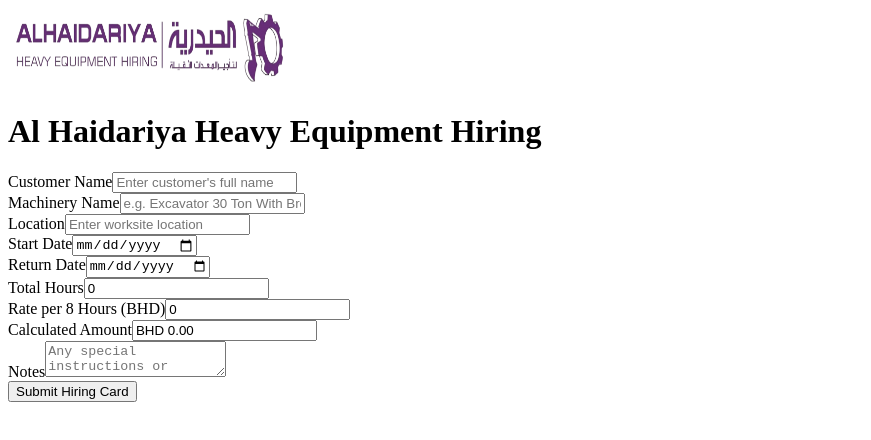
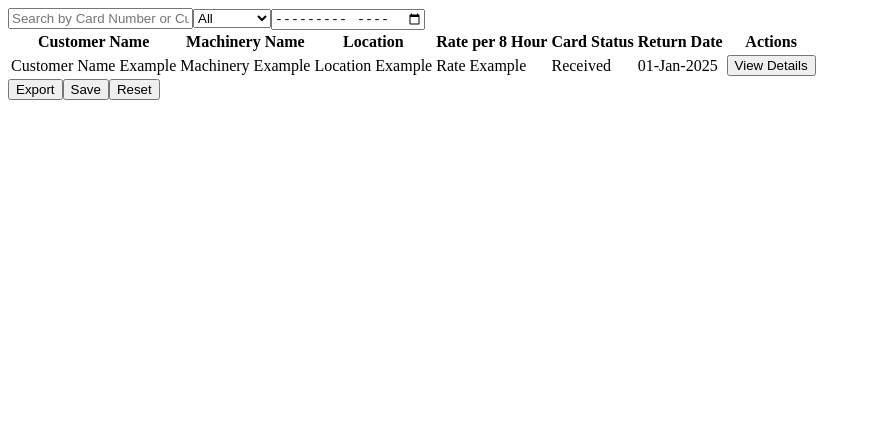
Before and after one commit to Mohamed-Hiring/Last, a Next.js app: page / in a window 1280 px wide. Shown: the top 440 px of the page, without its empty margins (0-871 px from the left). Built offline with nearby package versions, Linux system fonts and the light colour scheme.

Commit message:
Update layout.tsx

```diff
--- a/app/layout.tsx
+++ b/app/layout.tsx
@@ -1,18 +1,89 @@
-import { ReactNode } from "react";
+import React, { useState } from "react";
 
-export const metadata = {
-  title: "Al Haidariya Hiring",
-  description: "Hiring Card Management",
-};
+export default function HiringCardSystem() {
+  const [search, setSearch] = useState("");
+  const [selectedFilter, setSelectedFilter] = useState("All");
+  const [showColumns, setShowColumns] = useState({
+    customerName: true,
+    machineryName: true,
+    location: true,
+    rate: true,
+    status: true,
+    returnDate: true,
+  });
 
-export default function RootLayout({ children }: { children: ReactNode }) {
+  const handleSearchChange = (e: React.ChangeEvent<HTMLInputElement>) => {
+    setSearch(e.target.value);
+  };
+
+  const handleFilterChange = (e: React.ChangeEvent<HTMLSelectElement>) => {
+    setSelectedFilter(e.target.value);
+  };
+
+  const handleColumnToggle = (column: string) => {
+    setShowColumns((prev) => ({
+      ...prev,
+      [column]: !prev[column],
+    }));
+  };
+
   return (
-    <html lang="en">
-      <head>
-        <meta charSet="UTF-8" />
-        <meta name="viewport" content="width=device-width, initial-scale=1" />
-      </head>
-      <body>{children}</body>
-    </html>
+    <div className="container">
+      <div className="header">
+        <input
+          type="text"
+          placeholder="Search by Card Number or Customer Name"
+          value={search}
+          onChange={handleSearchChange}
+        />
+        <select onChange={handleFilterChange}>
+          <option value="All">All</option>
+          <option value="Received">Received</option>
+          <option value="Cancel">Cancel</option>
+          <option value="Running">Running</option>
+        </select>
+        {/* Add option to select month for filtering */}
+        <input type="month" placeholder="Select Month" />
+      </div>
+
+      <div className="table">
+        <table>
+          <thead>
+            <tr>
+              {showColumns.customerName && <th>Customer Name</th>}
+              {showColumns.machineryName && <th>Machinery Name</th>}
+              {showColumns.location && <th>Location</th>}
+              {showColumns.rate && <th>Rate per 8 Hour</th>}
+              {showColumns.status && <th>Card Status</th>}
+              {showColumns.returnDate && <th>Return Date</th>}
+              <th>Actions</th>
+            </tr>
+          </thead>
+          <tbody>
+            {/* Mock data loop here */}
+            {/* This will be your dynamic list */}
+            <tr>
+              {showColumns.customerName && <td>Customer Name Example</td>}
+              {showColumns.machineryName && <td>Machinery Example</td>}
+              {showColumns.location && <td>Location Example</td>}
+              {showColumns.rate && <td>Rate Example</td>}
+              {showColumns.status && <td>Received</td>}
+              {showColumns.returnDate && <td>01-Jan-2025</td>}
+              <td>
+                <button onClick={() => console.log("Open details")}>
+                  View Details
+                </button>
+              </td>
+            </tr>
+          </tbody>
+        </table>
+      </div>
+
+      <div className="footer">
+        <button onClick={() => console.log("Export to Excel")}>Export</button>
+        <button onClick={() => console.log("Save Changes")}>Save</button>
+        <button onClick={() => console.log("Reset Changes")}>Reset</button>
+      </div>
+    </div>
   );
 }
```
